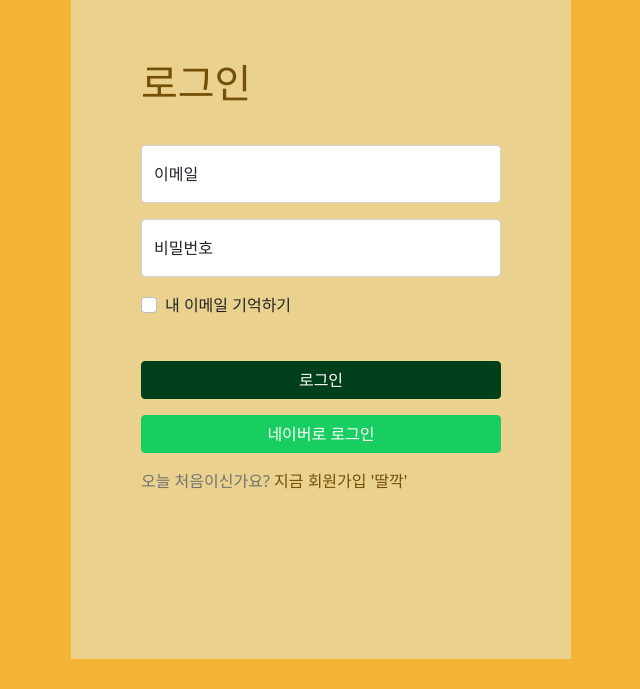
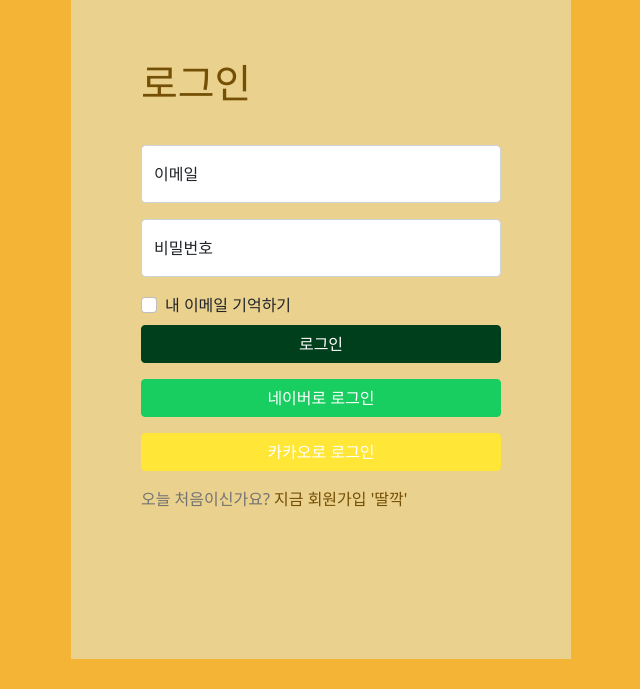
Before and after one commit to joong8812/3team_netflix_clonecoding_project, a Django app: page /login/ in a window 1280 px wide. Shown: the part 111-800 px from the top of the page, without its empty margins (319-959 px from the left). Run offline with Django 4.2, Linux system fonts and the light colour scheme; some libraries are stand-ins or nearby versions.

Commit message:
add - naver, kakao 로그인연동

```diff
--- a/django_team_project/urls.py
+++ b/django_team_project/urls.py
@@ -14,10 +14,13 @@
     2. Add a URL to urlpatterns:  path('blog/', include('blog.urls'))
 """
 from django.contrib import admin
-from django.urls import path, include
+from django.urls import path, include, re_path
 from . import views
+from .views import CustomSignupView
 
 urlpatterns = [
     path('admin/', admin.site.urls),
     path('', include('login.urls')),
+    re_path(r'^accounts/social/signup/$', CustomSignupView.as_view(), name='socialaccount_signup'), # 소셜로그인 시, 다른 플래폼에 이미 해당 이메일로 회원가입 되어있는 경우 타는 url
+    path('accounts/',include('allauth.urls')),  # allauth 관련 페이지 route
 ]
--- a/login/views.py
+++ b/login/views.py
@@ -1,5 +1,5 @@
 from django.shortcuts import render, redirect
-from django.contrib import auth
+from django.contrib import auth, messages
 
 
 # Create your views here.
@@ -14,7 +14,8 @@
             auth.login(request, me)
             return redirect('/main')  # 로그인 후 유저네임을 응답한다
         else:
-            return render(request, 'login/login.html', {'error': '유저이름 혹은 패스워드를 확인 해 주세요'})
+            messages.add_message(request, messages.WARNING, '유저이름 혹은 패스워드를 확인 해 주세요')
+            return render(request, 'login/login.html')
 
     elif request.method == 'GET':
             return render(request, 'login/login.html')
--- a/templates/login/login.html
+++ b/templates/login/login.html
@@ -51,7 +51,7 @@
 
     #login-box #login-wrapper #login-info #form-err-msg {
         /* margin-bottom: 40px; */
-        height:36px;
+        height:30px;
     }
 
     #form-err-msg > b {
@@ -83,6 +83,12 @@
         border-color: rgb(24, 206, 96);
     }
 
+    .btn-kakao {
+        color: #fff;
+        background-color: rgb(255, 230, 55);
+        border-color: rgb(255, 230, 55);
+    }
+
     #notice-signup-wrapper>p>span {
         color: #737373;
     }
@@ -103,17 +109,6 @@
         const emailElement = document.querySelector('#email');
         const pwdElement = document.querySelector('#password');
         const loginForm = document.querySelector('#login-info');
-
-        // 이메일을 입력하면 에러 메시지가 사라진다
-        emailElement.addEventListener('keyup', (event) => {
-            const errMsg = document.querySelector('#form-err-msg b');
-            errMsg.textContent = "";
-        });
-        // 비밀번호을 입력하면 에러 메시지가 사라진다
-        pwdElement.addEventListener('keyup', (event) => {
-            const errMsg = document.querySelector('#form-err-msg b');
-            errMsg.textContent = "";
-        });
 
         // 쿠키에 value(이메일) 정보 저장
         const setCookie = (name, value, expiredays) => {
@@ -162,9 +157,11 @@
             document.querySelector('#remember-my-id').checked = true;
         }
     });
+
 </script>
 {% endblock %}
 
+{% load socialaccount %}
 {% block content %}
 <div id="main">
     <div id="header">
@@ -192,17 +189,30 @@
                             내 이메일 기억하기
                         </label>
                     </div>
-                    <div id="form-err-msg"><b>{{ error }}</b></div>
+                    {% if messages %}
+                        {% for message in messages %}
+                        <div id="form-err-msg"><b>{{ message }}</b></div>
+                        {% endfor %}
+                    {% endif %}
                     <div class="mb-3">
                         <button type="submit" class="btn btn-login">로그인</button>
                     </div>
-                    <div class="mb-3">
-                        <button type="button" class="btn btn-naver">네이버로 로그인</button>
-                    </div>
-                    <div id="notice-signup-wrapper">
-                        <p><span>오늘 처음이신가요? </span><a href="#">지금 회원가입 '딸깍'</a></p>
-                    </div>
                 </form>
+                <div class="mb-3">
+                    <form method="post" action = {% provider_login_url "naver" %}>
+                        {% csrf_token %}
+                        <button type="submit" class="btn btn-naver">네이버로 로그인</button>
+                    </form>
+                </div>
+                <div class="mb-3">
+                    <form method="post" action = {% provider_login_url "kakao" %}>
+                        {% csrf_token %}
+                        <button type="submit" class="btn btn-kakao">카카오로 로그인</button>
+                    </form>
+                </div>
+                <div id="notice-signup-wrapper">
+                    <p><span>오늘 처음이신가요? </span><a href="#">지금 회원가입 '딸깍'</a></p>
+                </div>
             </div>
         </div>
     </div>
--- a/user/models.py
+++ b/user/models.py
@@ -10,6 +10,8 @@
 
     username = models.CharField(
         max_length=150,
+        blank=True,
+        null=True,
     )
     email = models.EmailField(
         verbose_name='email address',
@@ -20,4 +22,4 @@
     follow = models.ManyToManyField(settings.AUTH_USER_MODEL, related_name='followee')
 
     USERNAME_FIELD = 'email'
-    REQUIRED_FIELDS = []
+    REQUIRED_FIELDS = ['username']
```
Also changed, not shown: django_team_project/settings.py (+23 -0 lines), django_team_project/views.py (+20 -1 lines).
